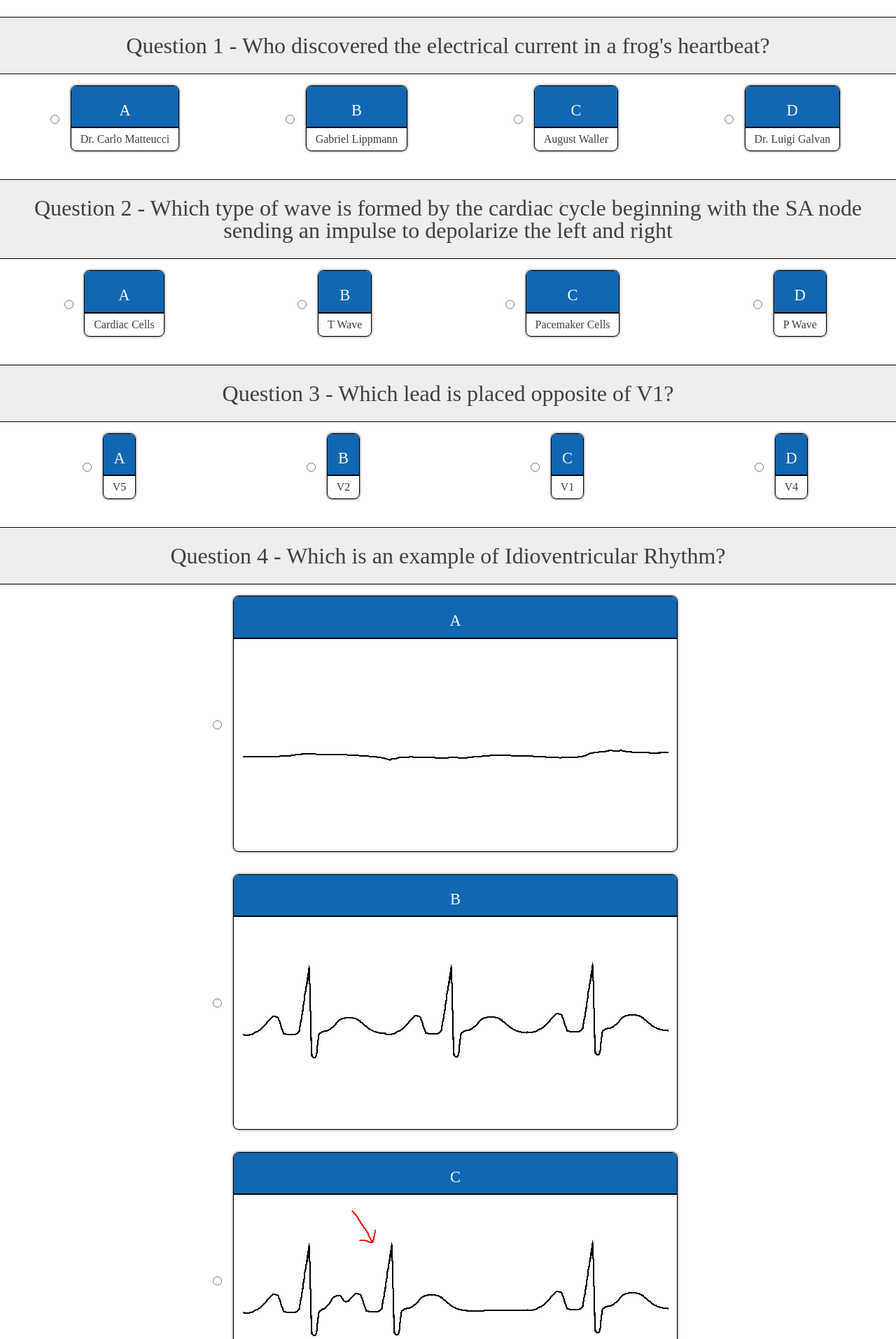
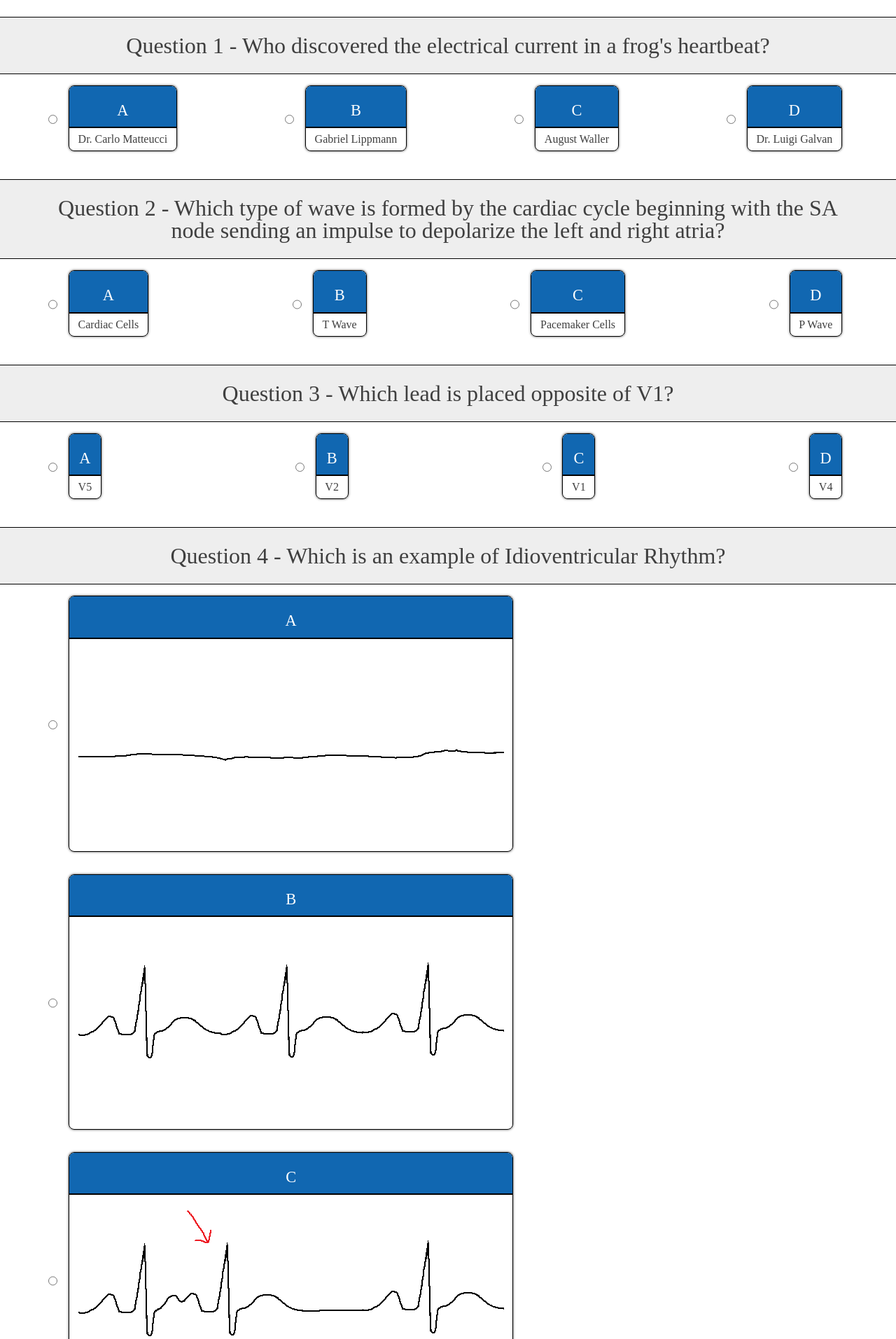
Before and after one commit to roched1atwit/EKGViewer, a PHP site: page /quiz.php in a window 1280 px wide. Shown: the part 73-1986 px from the top of the page at 70% size. Run offline with PHP 8.4, Linux system fonts and the light colour scheme; data comes from the database, SQL or seed files in the repository.

Commit message:
Update styling

```diff
--- a/setup-db.sql
+++ b/setup-db.sql
@@ -22,7 +22,7 @@ CREATE TABLE Quiz_Answer (
 CREATE TABLE Quiz_Question (
     questionID      int             not null,
     category        int             not null,
-    question        varchar(128)    not null,
+    question        varchar(256)    not null,
     correct_answer  int             not null,
     constraint Quiz_Question_PK
         primary key (questionID),
--- a/src/css/how-to-interpret.css
+++ b/src/css/how-to-interpret.css
@@ -52,6 +52,8 @@ section.signal-type-wrapper {
 .rhythm-info img {
     display: block;
     margin: auto;
+    width: 80%;
+    height: auto;
 }
 
 .rhythm-info figcaption {
--- a/src/css/quiz.css
+++ b/src/css/quiz.css
@@ -5,7 +5,7 @@
 #content-wrapper h1 {
     font-size: 2rem;
     text-align: center;
-    padding: 3vh 0;
+    padding: 3vh 6vw;
     background-color: #eeeeee;
     border: solid #000000;
     border-width: 0.1rem 0;
@@ -29,14 +29,14 @@ form {
 
 .question-wrapper {
     display: flex;
-    justify-content: space-around;
+    justify-content: space-between;
     flex-wrap: wrap;
     margin-bottom: 3vh;
 }
 
 .answer-wrapper {
     display: flex;
-    margin: 0 2vw;
+    margin: 0 5vw;
 }
 
 .answer-wrapper article {
```
